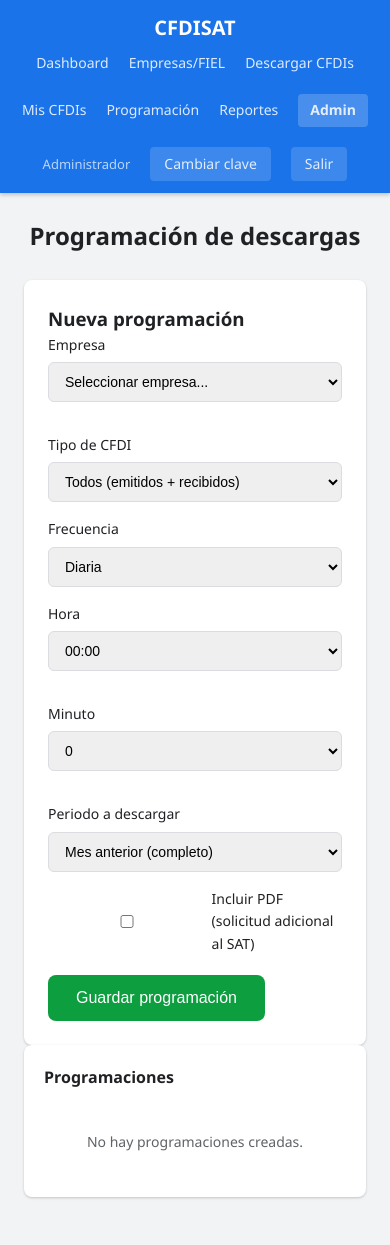
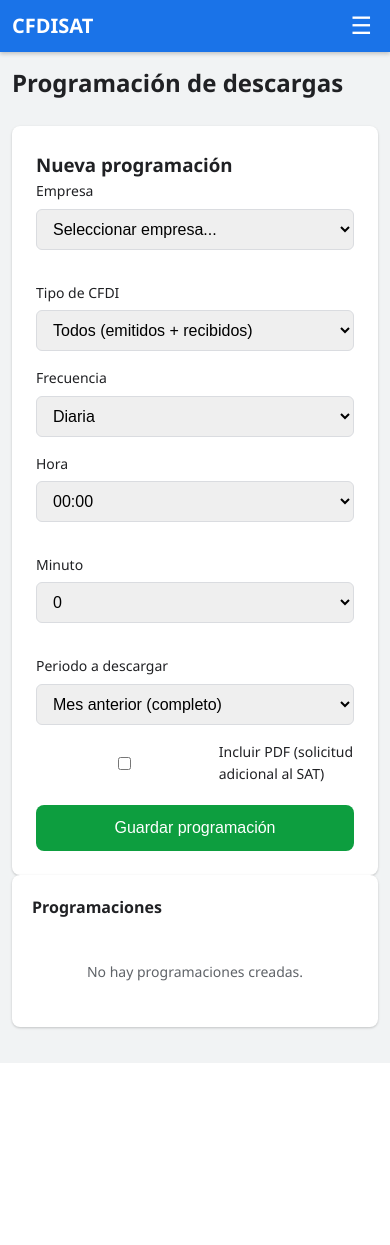
Before and after one commit to lalomedrano23/cfdisat, a Flask app: page /programacion in a window 390 px wide. After the commit the page ends 1063 px from the top, so only its background shows below. Run offline with Flask 3, Linux system fonts and the light colour scheme; a user stored in the database is signed in; data that the repository does not hold is empty.

Commit message:
Diseno responsive: menu hamburguesa en movil, tablas con scroll, breakpoints 1024/900/768/480

```diff
--- a/app/static/css/style.css
+++ b/app/static/css/style.css
@@ -19,7 +19,8 @@
 
 /* Navbar */
 .navbar { display: flex; align-items: center; justify-content: space-between; background: var(--primary); color: #fff; padding: 0 24px; height: 56px; box-shadow: 0 2px 4px rgba(0,0,0,0.2); }
-.nav-brand a { color: #fff; font-size: 20px; font-weight: 700; text-decoration: none; }
+.nav-brand a { color: #fff; font-size: 20px; font-weight: 700; text-decoration: none; white-space: nowrap; }
+.nav-toggle { display: none; background: none; border: none; color: #fff; font-size: 24px; cursor: pointer; padding: 4px 6px; line-height: 1; }
 .nav-links { display: flex; align-items: center; gap: 20px; }
 .nav-links a { color: rgba(255,255,255,0.85); text-decoration: none; font-size: 14px; transition: color 0.2s; }
 .nav-links a:hover { color: #fff; }
@@ -138,12 +139,61 @@
 .actions { display: flex; gap: 6px; }
 
 /* Responsive */
+@media (min-width: 1200px) {
+    .container { max-width: 1400px; }
+}
+
+@media (max-width: 1024px) {
+    .nav-links { gap: 14px; }
+    .empresa-selector select { min-width: 240px; }
+}
+
+@media (max-width: 900px) {
+    .navbar { flex-wrap: wrap; height: auto; padding: 10px 16px; }
+    .nav-toggle { display: block; }
+    .nav-links {
+        display: none; width: 100%; flex-direction: column; align-items: stretch;
+        gap: 4px; padding: 10px 0 4px;
+    }
+    .nav-links.open { display: flex; }
+    .nav-links a { display: block; padding: 8px 10px; border-radius: 6px; font-size: 15px; }
+    .nav-links a:hover { background: rgba(255,255,255,0.12); }
+    .nav-user { padding: 4px 10px; }
+}
+
 @media (max-width: 768px) {
-    .navbar { flex-direction: column; height: auto; padding: 12px; gap: 8px; }
-    .nav-links { flex-wrap: wrap; justify-content: center; }
+    .container { padding: 16px; }
+    .navbar { padding: 10px 12px; }
+    .navbar { flex-direction: row; }
     .form-row { grid-template-columns: 1fr; }
-    .dashboard-grid { grid-template-columns: 1fr; }
-    .dashboard-header { flex-direction: column; gap: 12px; }
+    .form-inline { flex-direction: column; align-items: stretch; gap: 12px; }
+    .dashboard-grid { grid-template-columns: 1fr; gap: 16px; }
+    .dashboard-header { flex-direction: column; gap: 12px; align-items: flex-start; }
     .empresa-selector select { min-width: 100%; }
-    .stats-grid { grid-template-columns: 1fr 1fr; }
+    .stats-grid { grid-template-columns: 1fr 1fr; gap: 12px; }
+    .panel { overflow-x: auto; }
+    .table th, .table td { padding: 8px 10px; }
+    .actions { flex-wrap: wrap; }
+    .dashboard-actions { flex-direction: column; align-items: stretch; }
+    .dashboard-actions .btn { width: 100%; text-align: center; }
+    .btn { min-height: 44px; display: inline-flex; align-items: center; justify-content: center; }
+    .auth-card { padding: 28px 22px; }
+    h1 { font-size: 22px; }
+    .stat-number { font-size: 22px; }
+    .report-cards, .info-cards { grid-template-columns: 1fr; }
 }
+
+@media (max-width: 480px) {
+    .container { padding: 12px; }
+    .stats-grid { grid-template-columns: 1fr; }
+    .form-group input, .form-group select, .form-group textarea { font-size: 16px; }
+    .btn { width: 100%; }
+    .dashboard-actions .btn { font-size: 13px; }
+    .table { font-size: 12px; }
+    .uuid-cell { font-size: 10px; word-break: break-all; }
+    .flash { font-size: 13px; }
+}
+
+@media (max-width: 400px) {
+    .form-actions { flex-direction: column; }
+}
--- a/app/static/js/main.js
+++ b/app/static/js/main.js
@@ -21,7 +21,7 @@
         });
     }
 
-    // Set default dates
+    // Header date defaults
     const fechaInicio = document.getElementById('fecha_inicio');
     const fechaFin = document.getElementById('fecha_fin');
     if (fechaInicio && fechaFin && !fechaInicio.value) {
@@ -30,4 +30,18 @@
         fechaInicio.value = primerDia.toISOString().split('T')[0];
         fechaFin.value = hoy.toISOString().split('T')[0];
     }
+
+    // Mobile menu toggle
+    const navToggle = document.querySelector('.nav-toggle');
+    const navLinks = document.querySelector('.nav-links');
+    if (navToggle && navLinks) {
+        navToggle.addEventListener('click', function() {
+            navLinks.classList.toggle('open');
+        });
+        navLinks.querySelectorAll('a').forEach(function(link) {
+            link.addEventListener('click', function() {
+                navLinks.classList.remove('open');
+            });
+        });
+    }
 });
--- a/app/templates/base.html
+++ b/app/templates/base.html
@@ -12,6 +12,7 @@
         <div class="nav-brand">
             <a href="{{ url_for('dashboard.index') }}">CFDISAT</a>
         </div>
+        <button class="nav-toggle" aria-label="Abrir menu">&#9776;</button>
         <div class="nav-links">
             <a href="{{ url_for('dashboard.index') }}">Dashboard</a>
             <a href="{{ url_for('fiel.configurar_fiel') }}">Empresas/FIEL</a>
```
